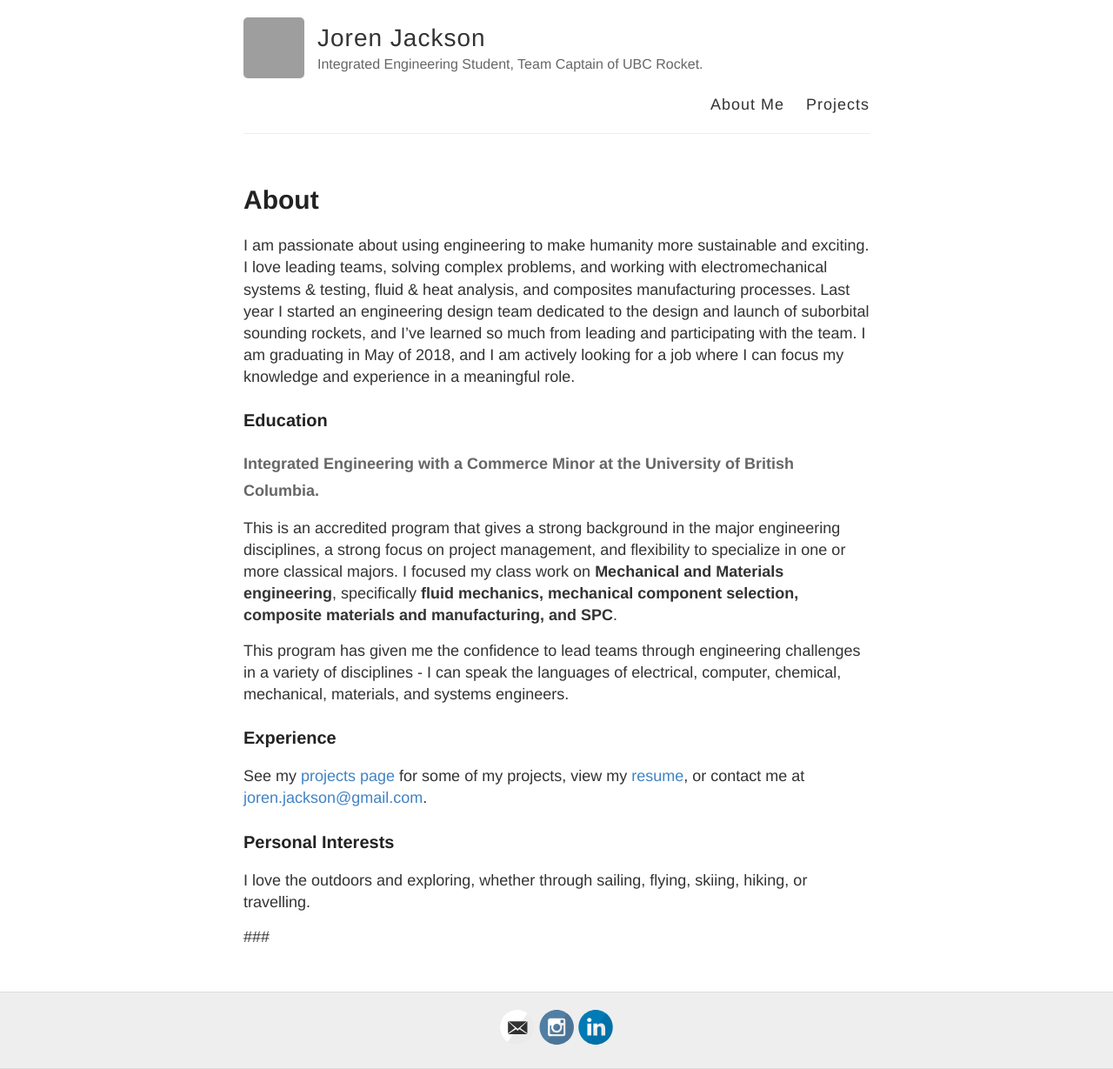
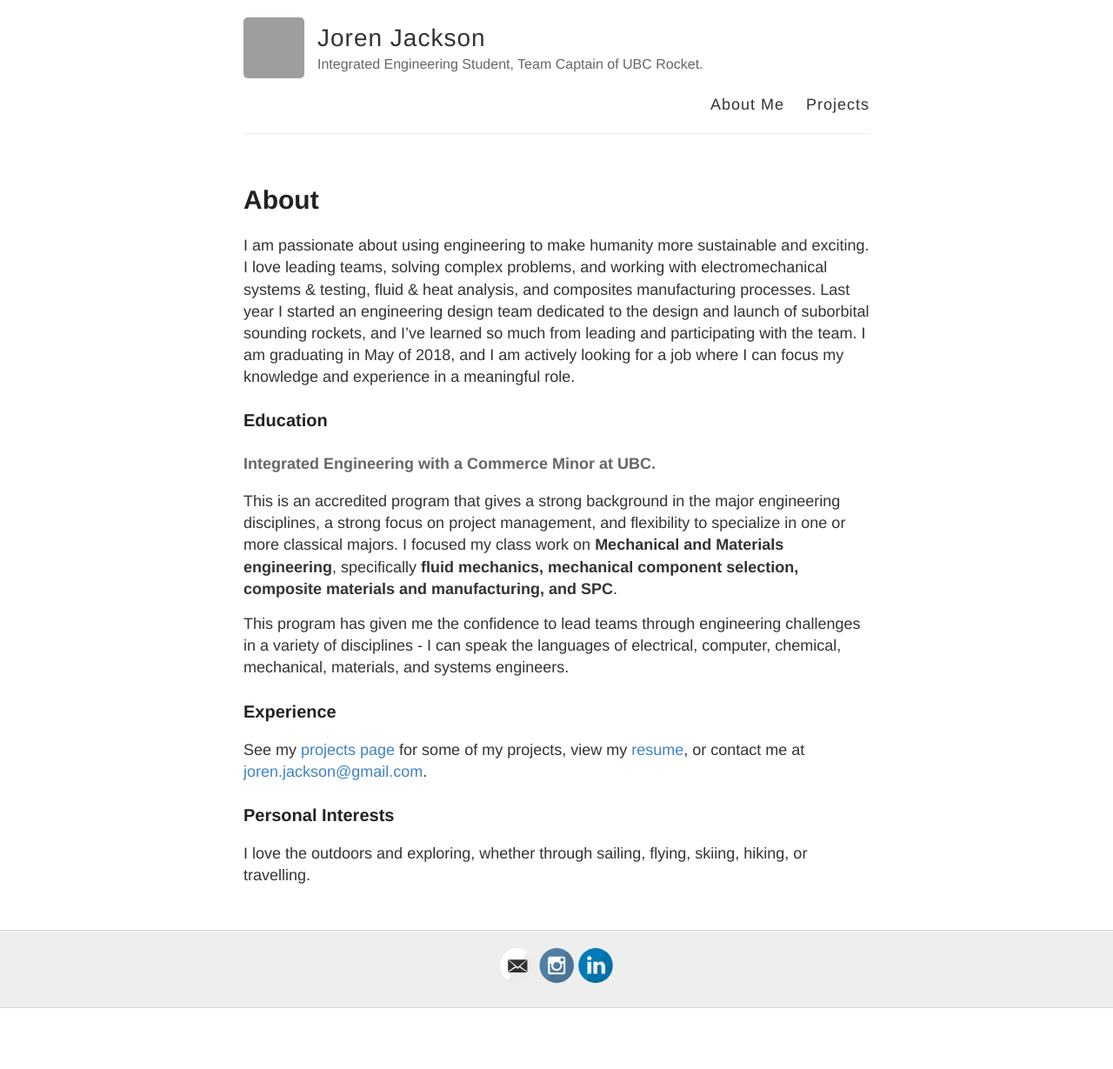
Before and after one commit to jorenj/jorenj.github.io, a Jekyll site: the page built from index.md, in a window 1280 px wide. Shown: the whole page at 87% size. Built offline with Jekyll 4.4.1, drawn with Linux system fonts in a browser that asks for light colours; after the commit the page ends 1159 px from its top, so only the background shows below that; grey boxes are pictures that could not be loaded.

Commit message:
Clean up grammar

```diff
--- a/index.md
+++ b/index.md
@@ -8,7 +8,7 @@ I am passionate about using engineering to make humanity more sustainable and ex
 
 ### Education
 
-#### Integrated Engineering with a Commerce Minor at the University of British Columbia.
+#### Integrated Engineering with a Commerce Minor at UBC.
 This is an accredited program that gives a strong background in the major engineering disciplines, a strong focus on project management, and flexibility to specialize in one or more classical majors. I focused my class work on **Mechanical and Materials engineering**, specifically **fluid mechanics, mechanical component selection, composite materials and manufacturing, and SPC**.
 
 This program has given me the confidence to lead teams through engineering challenges in a variety of disciplines - I can speak the languages of electrical, computer, chemical, mechanical, materials, and systems engineers.
@@ -18,7 +18,3 @@ See my [projects page]() for some of my projects, view my [resume](http://bit.ly
 
 ### Personal Interests
 I love the outdoors and exploring, whether through sailing, flying, skiing, hiking, or travelling.
-
-
-
-###
```
